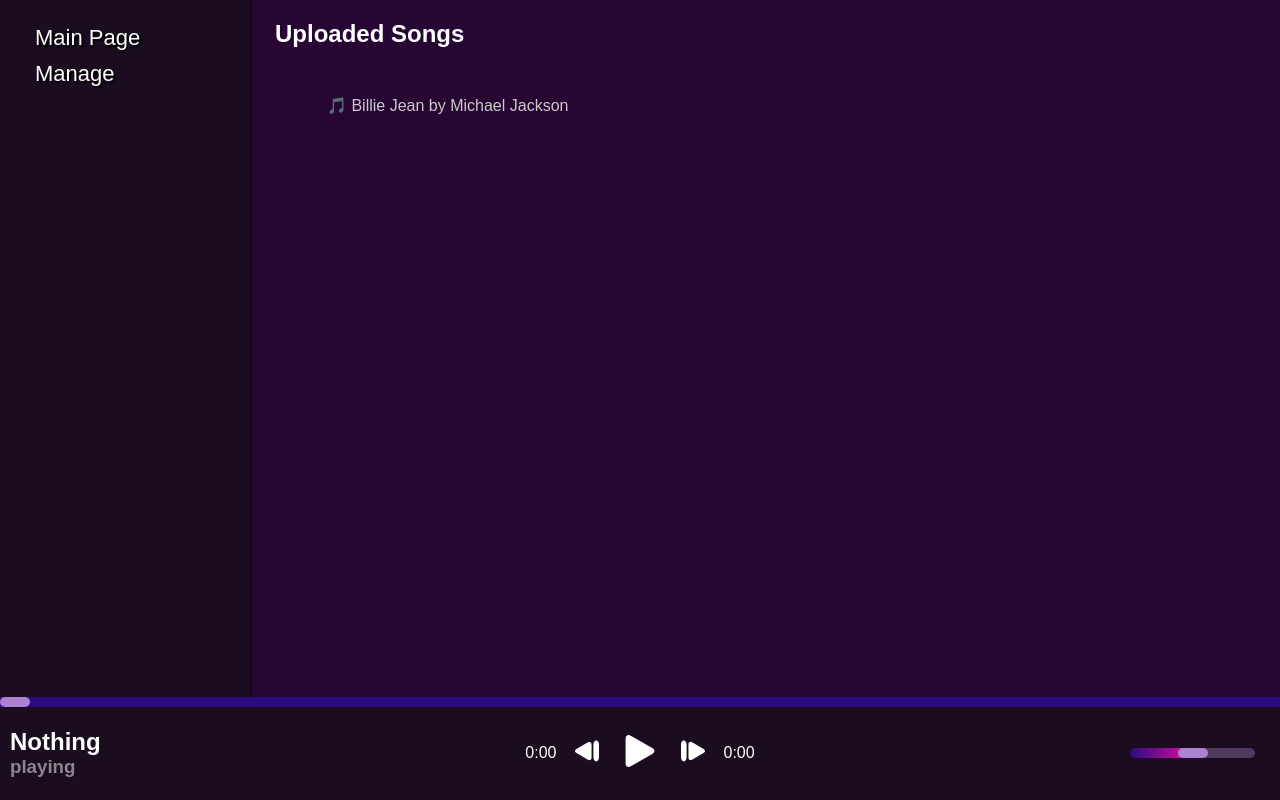
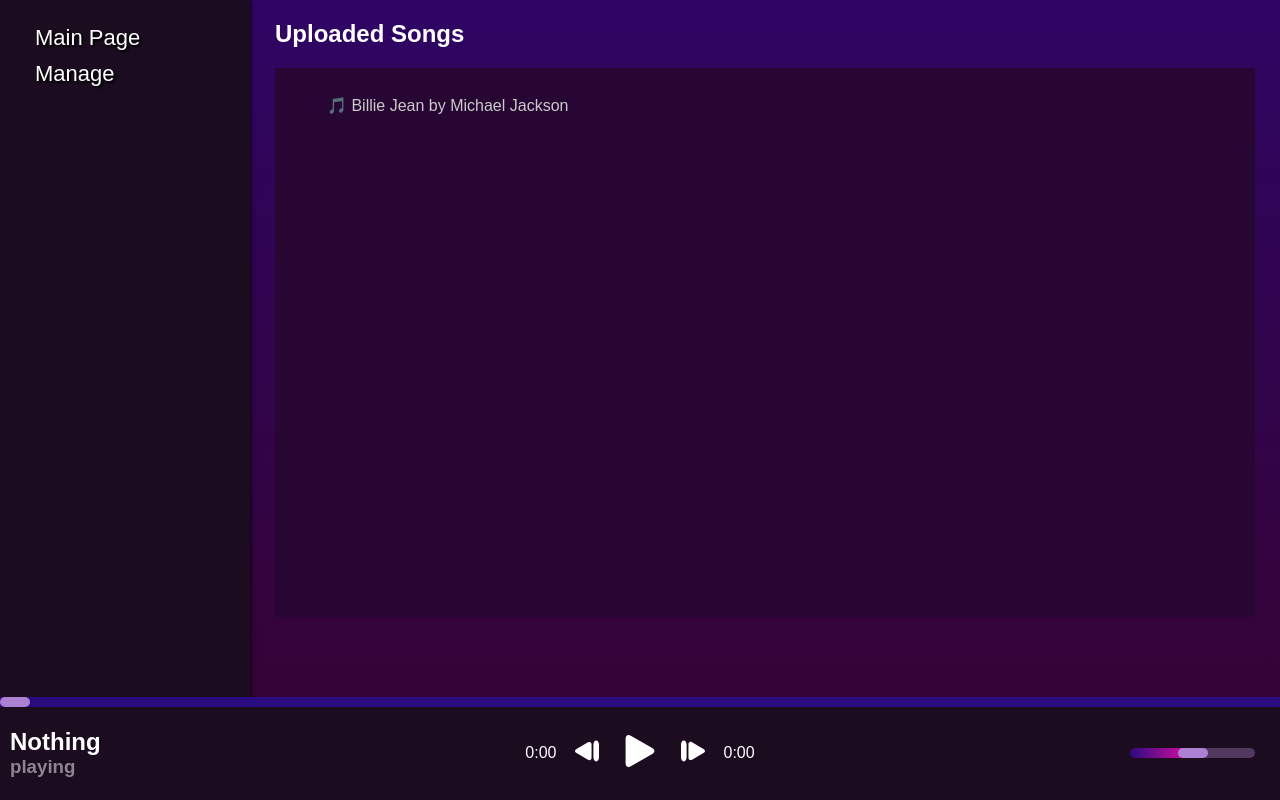
Before and after one commit to marcusmmmz/spotifds, a SvelteKit app: page / in a window 1280 px wide. Built offline with nearby package versions, Linux system fonts and the light colour scheme; what ipfs-core would draw is missing.

Commit message:
add background color

```diff
--- a/src/routes/+layout.svelte
+++ b/src/routes/+layout.svelte
@@ -33,7 +33,6 @@
 		padding-left: 25px;
 		padding-right: 25px;
 		grid-area: main;
-		background-color: var(--secondary-background-color);
 		background-image: linear-gradient(var(--primary-foreground-color) 0%, var(--secondary-foreground-color) 100%);
 		overflow: scroll;
 		overflow-x: hidden;
--- a/src/routes/main.css
+++ b/src/routes/main.css
@@ -20,8 +20,8 @@ html, body {
 	--range-background-color: #50385f;
 	--range-thumb-color: #ad81d1;
 
-	/* --primary-foreground-color: #2e0564;
-	--secondary-foreground-color: #350336; */
+	--primary-foreground-color: #2e0564;
+	--secondary-foreground-color: #350336;
 
 	--primary-background-color: #1b0c20;
 	--secondary-background-color: #270633;
```
